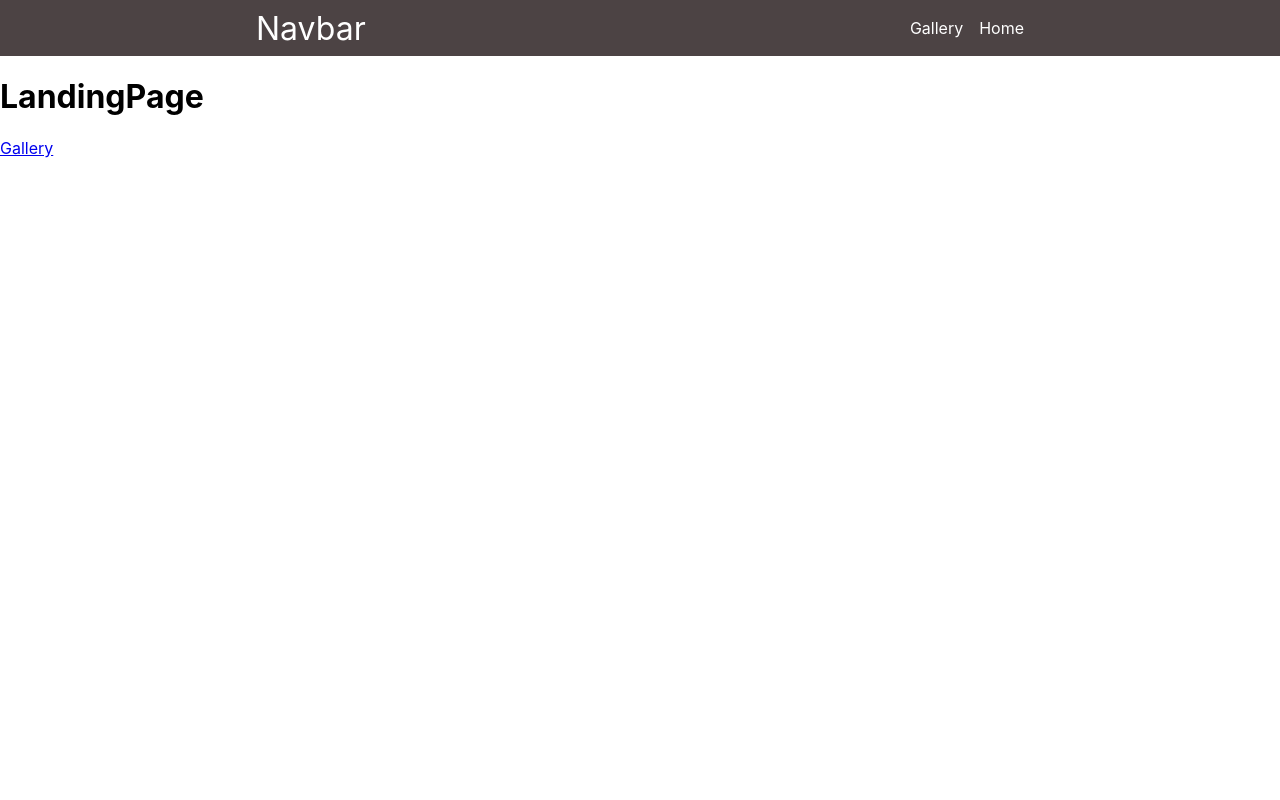
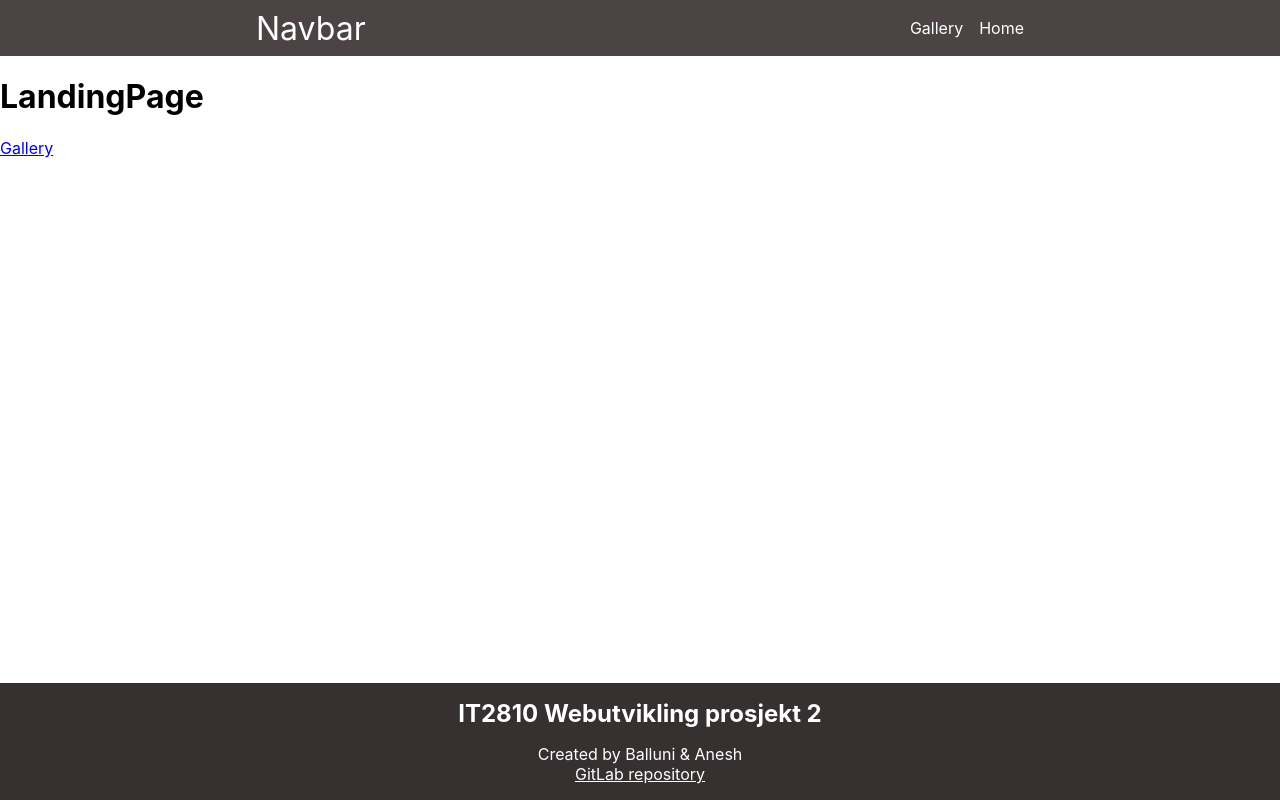
Before and after one commit to tjolr/IT2810_P2_reacting-poetry, a React (Create React App) app: page / in a window 1280 px wide. Built offline with nearby package versions, Linux system fonts and the light colour scheme.

Commit message:
RP-5: add footer component

```diff
--- a/src/App.css
+++ b/src/App.css
@@ -1,5 +1,19 @@
 .App {
   text-align: center;
+}
+
+.App-container {
+  min-height: 100vh;
+  display: flex;
+  flex-direction: column;
+}
+
+.App-content {
+  flex: 1 0 auto;
+}
+
+.App-footer {
+  flex-shrink: 0;
 }
 
 .App-logo {
--- a/src/App.tsx
+++ b/src/App.tsx
@@ -1,14 +1,16 @@
-import React from 'react';
-import './App.css';
-import {BrowserRouter as Router, Switch, Route} from 'react-router-dom';
-import LandingPage from './components/LandingPage';
-import Navbar from './components/Navbar';
+import React from "react";
+import "./App.css";
+import { BrowserRouter as Router, Switch, Route } from "react-router-dom";
+import LandingPage from "./components/LandingPage";
+import Navbar from "./components/Navbar";
+import Footer from "./components/Footer";
 
 function App() {
   return (
+    <div className="App-container">
       <Router>
         <Navbar />
-      <div>
+        <div className="App-content">
           <Switch>
             <Route path="/gallery">
               <div>gallery</div>
@@ -19,6 +21,10 @@ function App() {
           </Switch>
         </div>
       </Router>
+      <div className="App-footer">
+        <Footer />
+      </div>
+    </div>
   );
 }
 
--- /dev/null
+++ b/src/components/Footer.css
@@ -0,0 +1,31 @@
+.Footer-container {
+  color: white;
+  height: min-content;
+  width: 100vw;
+  display: flex;
+  align-items: center;
+  flex-direction: column;
+  text-align: center;
+}
+
+.Footer-header {
+  margin-top: 1rem;
+  margin-bottom: 0;
+}
+
+.Footer-text-top {
+  margin-top: 1rem;
+  margin-bottom: 0;
+}
+
+.Footer-text-bottom {
+  margin-top: 0;
+  margin-bottom: 1rem;
+}
+
+.Footer-link:visited,
+.Footer-link:hover,
+.Footer-link:link,
+.Footer-link:active {
+  color: white;
+}
--- /dev/null
+++ b/src/components/Footer.tsx
@@ -0,0 +1,22 @@
+import React from "react";
+import "./Footer.css";
+import "../ColorPalette.css";
+
+export default class Footer extends React.Component {
+  render() {
+    return (
+      <div className="Footer-container bg-primary-1">
+        <h2 className="Footer-header">IT2810 Webutvikling prosjekt 2</h2>
+        <p className="Footer-text-top">Created by Balluni & Anesh</p>
+        <p className="Footer-text-bottom">
+          <a
+            href="https://gitlab.stud.idi.ntnu.no/it2810-h20/team-58/reacting-poetry"
+            className="Footer-link"
+          >
+            GitLab repository
+          </a>
+        </p>
+      </div>
+    );
+  }
+}
```
Lines whose indentation alone changed are shown as unchanged.
